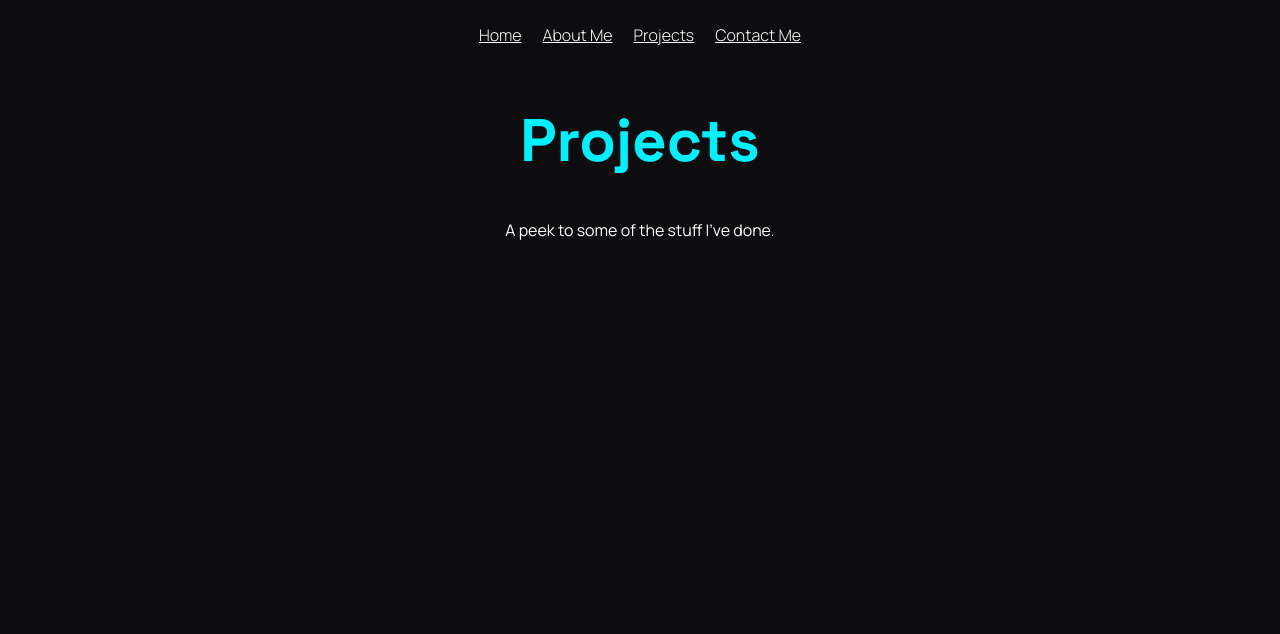
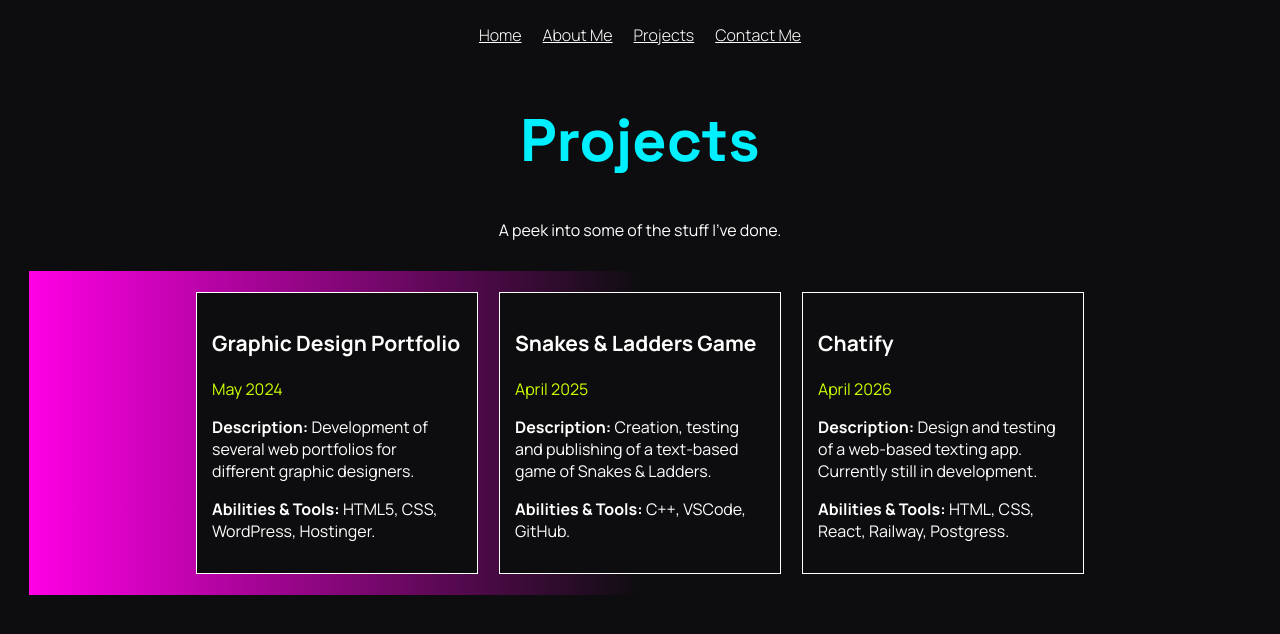
Before and after one commit to user971038/tc2005b, a React (Vite) app in the folder my-profile/: page /Projects in a window 1280 px wide. Shown: the top 634 px of the page. Built offline with nearby package versions, Linux system fonts and the light colour scheme.

Commit message:
finished portfolio (can be changed)

```diff
--- a/my-profile/src/pages/About.jsx
+++ b/my-profile/src/pages/About.jsx
@@ -7,16 +7,28 @@ const About = () => {
     <div className="body">
       <Navbar />
       <h1 style={{ color: '#ff00e5' }}>About <span style={{ color: 'white' }}>Me</span></h1>
-      <div className="content-container">
-        <div className="content-row" id="about-left">
-          <img style={{ width: '79%' }} src="https://plus.unsplash.com/premium_photo-1664299749481-ac8dc8b49754?q=80&w=2938&auto=format&fit=crop&ixlib=rb-4.1.0&ixid=M3wxMjA3fDB8MHxwaG90by1wYWdlfHx8fGVufDB8fHx8fA%3D%3D" alt="lit me" />
-          <h3>A picture of me (2022).</h3>
-          <p>Texto</p>
+      <div className="content-container" id="container-about">
+        <div className="content-about" id="about-left">
+          <img style={{ width: '79%' }} src="/../public/myself_bw.png" alt="lit me" />
+          <h3>A picture of a cat (2022).</h3>
         </div>
-        <div className="content-row" id="about-right">
+        <div className="content-about" id="about-right">
           <h3 style={{ color: '#00f0ff' }}>Who am I?</h3>
-          <p>Lorem ipsum dolor sit amet, consectetur adipiscing elit. Morbi laoreet consectetur turpis, non tempus sem volutpat finibus. Curabitur sed dui eleifend, pellentesque augue et, elementum neque. Pellentesque euismod ante sit amet fringilla commodo. Donec justo nisl, convallis aliquet magna eget, viverra aliquam risus. Sed ac iaculis nisl. Sed at purus varius, dictum mauris vel, egestas nunc. Etiam sit amet mollis velit. Suspendisse id lacus feugiat, mollis risus at, lobortis leo. Quisque vel dui vel neque mollis eleifend et eu urna.</p>
-          <p>Cras quis erat lorem. Sed convallis, massa in convallis pharetra, augue sem porttitor risus, nec finibus justo leo eu justo. Mauris nec consequat dolor, vel scelerisque massa. Phasellus imperdiet orci est, vel aliquet velit cursus tincidunt. Aliquam ultrices rhoncus lectus, in laoreet diam convallis nec. Etiam rutrum mi sit amet arcu condimentum ultricies. Nunc vehicula arcu id elit consequat, quis ornare velit iaculis.</p>
+          <p>I'm a computer science student driven by a mix of curiosity and a love for
+            problem-solving. My journey in tech is defined by a desire to understand how
+            complex systems work and an even greater passion for building tools that make
+            life a little easier. Whether I’m diving into the logic of a new backend
+            framework or fine-tuning the details of a user interface, I enjoy the
+            challenge of turning abstract ideas into functional, clean code. Outside of my
+            coursework, I’m constantly looking to broaden my perspective by exploring
+            emerging technologies and collaborating on projects that push me to think
+            outside the box. I'm excited to continue growing as a developer and to
+            contribute to meaningful solutions in an ever-evolving digital landscape.</p>
+          <h3 style={{ color: '#00f0ff' }}>My abilities</h3>
+          <p>Languages: Python, C#/C++, JavaScript.</p>
+          <p>Web Development: HTML5/CSS3, React, Node.js.</p>
+          <p>Data & Databases: PostgreSQL, Firebase; Data Structures and Algorithms.</p>
+          <p>Tools & Platforms: Git/GitHub, Linux/Unix Command Line, VS Code.</p>
         </div>
       </div>
     </div>
--- a/my-profile/src/pages/Pages.css
+++ b/my-profile/src/pages/Pages.css
@@ -26,26 +26,47 @@ p {
 
 /* about me n projects */
 
+#container-about {
+    background-image: linear-gradient(to top, #0D0D0F, #ccff00, #0D0D0F, #0D0D0F);
+    flex-wrap: row;
+}
+
+#container-projects {
+    background-image: linear-gradient(to right, #ff00e5, #0D0D0F, #0D0D0F);
+    flex-wrap: wrap;
+}
+
 .content-container {
     font-family: 'Manrope', sans-serif;
     padding: 21px 2%;
     margin: 21px;
     /*background-image: linear-gradient(to top, #ccff00, #0D0D0F, #0D0D0F, #00f0ff);*/
     display: flex;
-    flex-direction: row;
     gap: 21px;
     justify-content: center;
     align-items: center;
 }
 
-.content-row {
+.content-about {
     background-color: #0D0D0F;
     padding: 21px;
+    width: 50%;
+}
+
+.content-projects {
+    background-color: #0D0D0F;
+    font-family: 'Manrope', sans-serif;
+    border: solid white 1px;
+    padding: 15px;
+    width: 250px;
+}
+
+.date {
+    color: #ccff00;
 }
 
 #about-left {
     text-align: center;
-    height: 480px;
 }
 
 #about-right {
--- a/my-profile/src/pages/Projects.jsx
+++ b/my-profile/src/pages/Projects.jsx
@@ -7,9 +7,34 @@ const Projects = () => {
     <div className="body">
       <Navbar />
       <h1 style={{ color: '#00f0ff' }}>Projects</h1>
-      <p className="description-text">A peek to some of the stuff I've done.</p>
-      <div className="content-container">
+      <p className="description-text">A peek into some of the stuff I've done.</p>
+      <div className="content-container" id="container-projects">
+        <div className="content-projects">
+          <h3>Graphic Design Portfolio</h3>
+          <p className="date">May 2024</p>
+          <p><span style={{  fontWeight: 'bold' }}>Description: </span>
+          Development of several web portfolios for different graphic designers.</p>
+          <p><span style={{  fontWeight: 'bold' }}>Abilities & Tools: </span>
+          HTML5, CSS, WordPress, Hostinger.</p>
+        </div>
 
+        <div className="content-projects">
+          <h3>Snakes & Ladders Game</h3>
+          <p className="date">April 2025</p>
+          <p><span style={{  fontWeight: 'bold' }}>Description: </span>
+          Creation, testing and publishing of a text-based game of Snakes & Ladders.</p>
+          <p><span style={{  fontWeight: 'bold' }}>Abilities & Tools: </span>
+          C++, VSCode, GitHub.</p>
+        </div>
+
+        <div className="content-projects">
+          <h3>Chatify</h3>
+          <p className="date">April 2026</p>
+          <p><span style={{  fontWeight: 'bold' }}>Description: </span>
+          Design and testing of a web-based texting app. Currently still in development.</p>
+          <p><span style={{  fontWeight: 'bold' }}>Abilities & Tools: </span>
+          HTML, CSS, React, Railway, Postgress.</p>
+        </div>
       </div>
     </div>
   )
```
